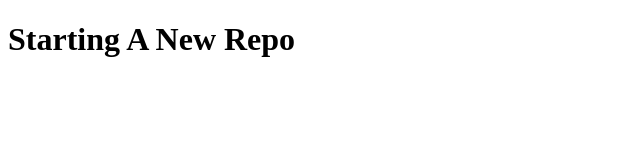
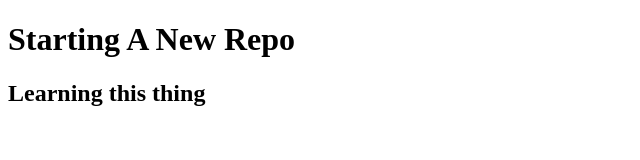
Before and after one commit to chettridevashish-source/localrepo, a plain HTML site: page index.html in a window 1280 px wide. Shown: the whole page, without its empty margins (0-640 px from the left). Drawn offline with Linux system fonts and the light colour scheme.

Commit message:
New repo 2

```diff
--- a/index.html
+++ b/index.html
@@ -6,5 +6,6 @@
 </head>
 <body>
     <h1>Starting A New Repo</h1>
+    <h2>Learning this thing</h2>
 </body>
 </html>
```
